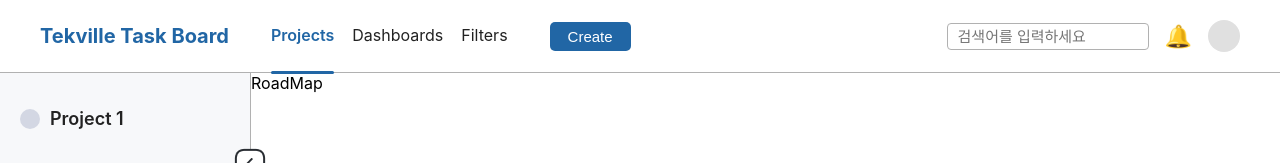
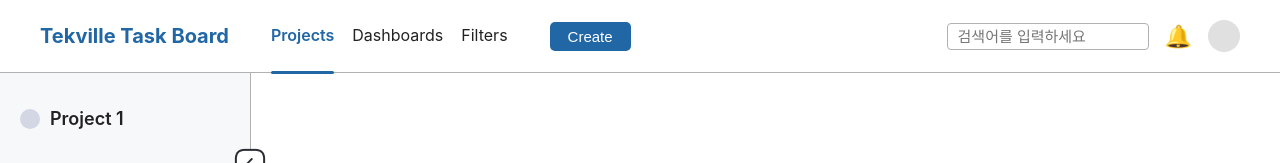
Before and after one commit to develop-with-love/ttb-front, a React (Create React App) app: page /projects/1/roadmap in a window 1280 px wide. Shown: the top 163 px of the page. Built offline with nearby package versions, Linux system fonts and the light colour scheme.

Commit message:
인증코드 페이지 path 변경, 모달 css 수정

```diff
--- a/src/pages/auth/Login.tsx
+++ b/src/pages/auth/Login.tsx
@@ -83,7 +83,7 @@ const Login: React.FC = () => {
           Sign in
         </button>
       </form>
-      <Link to="/auth/verify-code" className="auth-forgot">
+      <Link to="/login/verify-code" className="auth-forgot">
         Forgot password?
       </Link>
     </div>
--- a/src/pages/components/Modal.tsx
+++ b/src/pages/components/Modal.tsx
@@ -36,7 +36,7 @@ const overlayStyle: React.CSSProperties = {
 const modalStyle: React.CSSProperties = {
   background: "#fff",
   borderRadius: 10,
-  boxShadow: "0 2px 12px 0 rgba(0,0,0,0.18)",
+  boxShadow: "0 2px 12px 0 rgba(0,0,0,0.5)",
   padding: "32px 32px 24px 32px",
   minWidth: 350,
   minHeight: 200,
--- a/src/pages/main/Project/RoadMap.tsx
+++ b/src/pages/main/Project/RoadMap.tsx
@@ -1,5 +1,5 @@
 const RoadMap = () => {
-  return <div>RoadMap</div>;
+  return <div></div>;
 };
 
 export default RoadMap;
```
